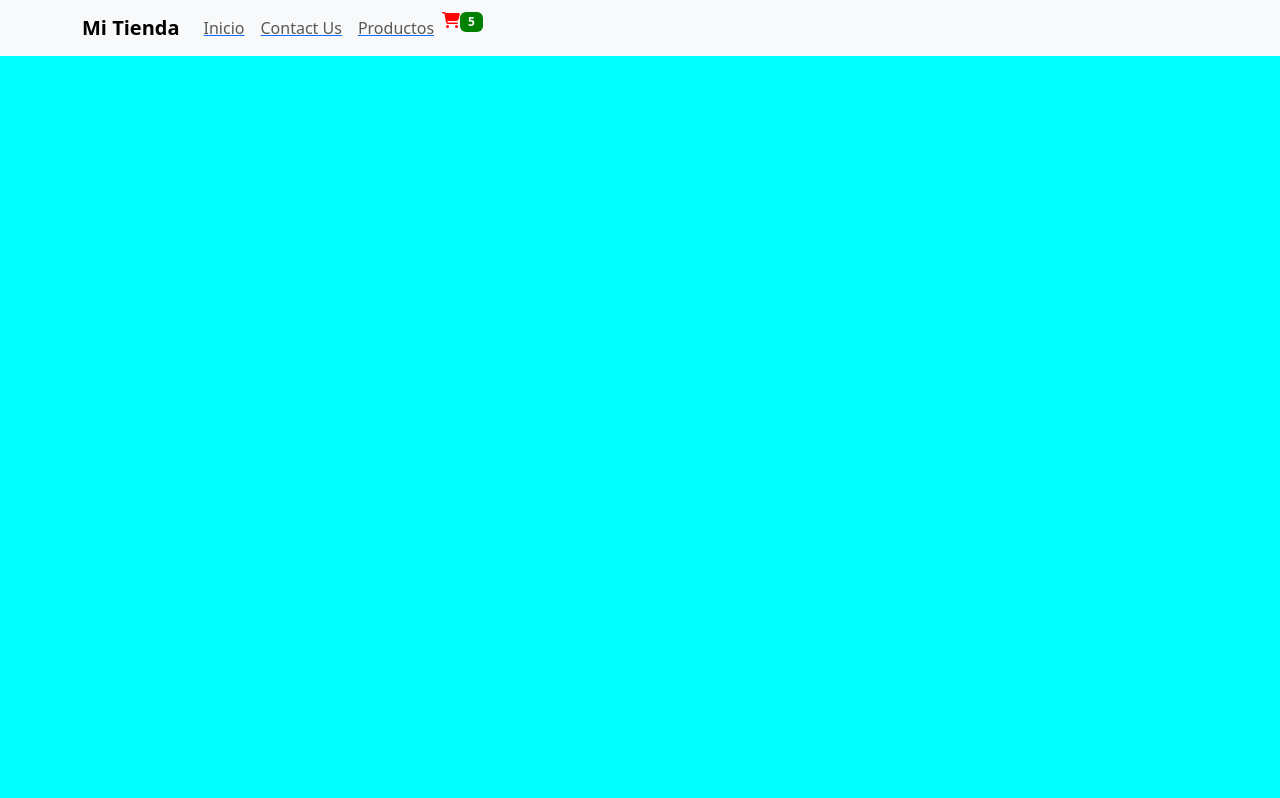
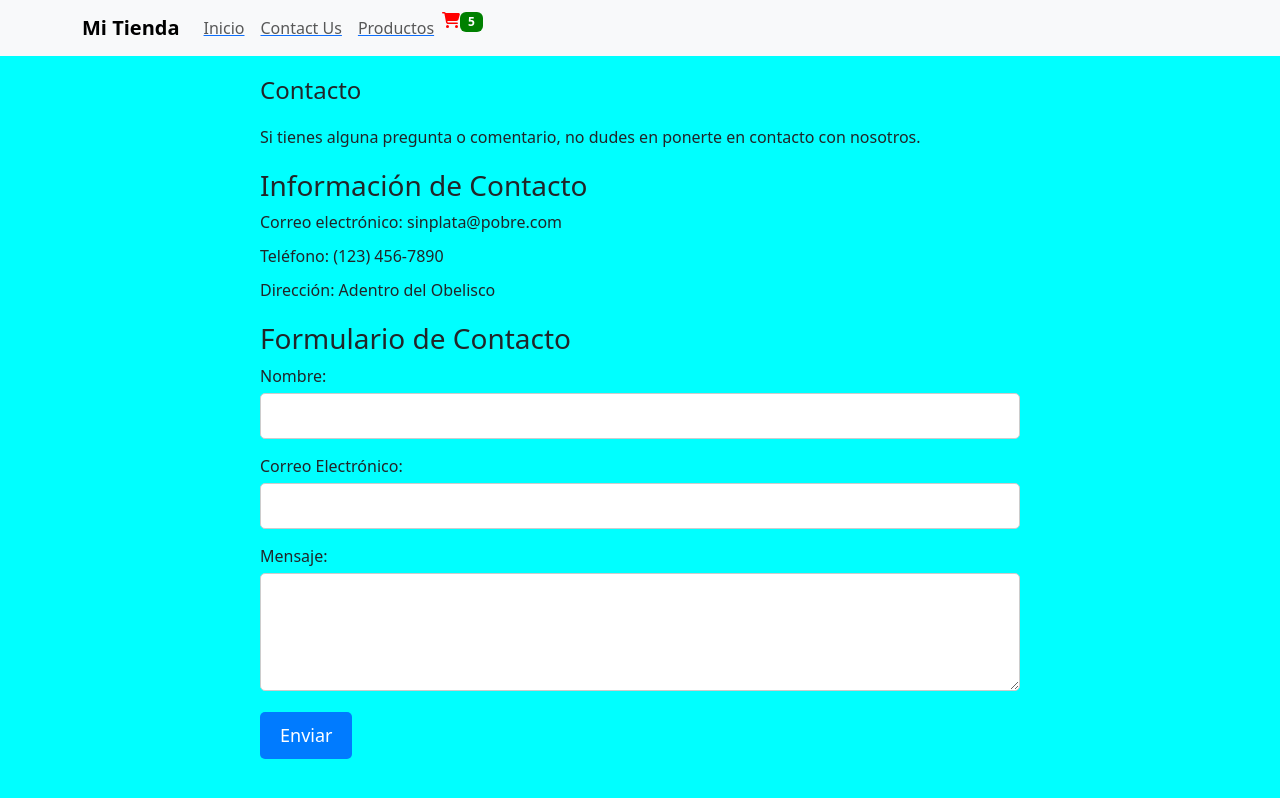
Before and after one commit to luchogalli/JS-coderhouse, a React (Vite) app: page /contacto in a window 1280 px wide. Built offline with nearby package versions, Linux system fonts and the light colour scheme.

Commit message:
casi me hace llorar

```diff
--- a/src/App.jsx
+++ b/src/App.jsx
@@ -2,6 +2,7 @@ import React from 'react';
 import Navbar from './assets/components/NavBar.jsx';
 import ItemListContainer from './assets/components/ItemListContainer.jsx';
 import Catalog from './assets/components/Catalogo.jsx';
+import Contacto from './assets/components/contacto.jsx'; // Importa el componente de Contacto
 import 'bootstrap/dist/css/bootstrap.min.css';
 import { BrowserRouter, Routes, Route } from 'react-router-dom';
 import { products } from './assets/components/Productos.jsx';
@@ -15,8 +16,9 @@ function App() {
         <Routes>
           <Route path="/Home" element={<ItemListContainer greeting="¡Bienvenido a nuestra tienda en línea!" />} />
           <Route path="/Catalogo" element={<Catalog products={products} />} />
-          {/* Ruta para el detalle de producto */}
           <Route path="/Catalogo/:id" element={<ProductDetail products={products} />} />
+
+          <Route path="/contacto" element={<Contacto />} />
         </Routes>
       </div>
     </BrowserRouter>
--- a/src/assets/components/ProductDetail.jsx
+++ b/src/assets/components/ProductDetail.jsx
@@ -1,9 +1,13 @@
   import React from 'react';
-  import { useParams } from 'react-router-dom';
+  import { useParams, useNavigate } from 'react-router-dom';
 
   const ProductDetail = ({ products }) => {
     const { id } = useParams();
+    const navigate = useNavigate();
     const product = products.find((p) => p.id === parseInt(id, 10));
+    const GoBack = () => {
+      navigate('/Catalogo')
+    }
 
     if (!product) {
       return <div>Producto no encontrado.</div>;
@@ -14,6 +18,7 @@
         <h2>Detalle del Producto</h2>
         <h3>{product.name}</h3>
         <p>{product.description}</p>
+        <button onClick={GoBack}>Go Back</button>
       </div>
     );
   };
--- /dev/null
+++ b/src/assets/components/contacto.css
@@ -0,0 +1,60 @@
+.contact-container {
+    max-width: 800px;
+    margin: 0 auto;
+    padding: 20px;
+  }
+
+
+  .contact-container h2 {
+    font-size: 24px;
+    margin-bottom: 20px;
+  }
+
+
+  .contact-container ul {
+    list-style: none;
+    padding: 0;
+  }
+
+  .contact-container li {
+    margin-bottom: 10px;
+  }
+
+
+  .contact-form {
+    margin-top: 20px;
+  }
+
+  .contact-form label {
+    display: block;
+    margin-bottom: 5px;
+  }
+
+  .contact-form input,
+  .contact-form textarea {
+    width: 100%;
+    padding: 10px;
+    margin-bottom: 15px;
+    border: 1px solid #ccc;
+    border-radius: 5px;
+    font-size: 16px;
+  }
+
+  .contact-form button {
+    background-color: #007bff;
+    color: #fff;
+    border: none;
+    padding: 10px 20px;
+    border-radius: 5px;
+    font-size: 18px;
+    cursor: pointer;
+  }
+
+  .contact-form button:hover {
+    background-color: #0056b3;
+  }
+
+
+  .contact-info {
+    margin-top: 20px;
+  }
--- /dev/null
+++ b/src/assets/components/contacto.jsx
@@ -0,0 +1,39 @@
+import React from 'react';
+import './Contacto.css';
+
+const Contacto = () => {
+  return (
+    <div className="contact-container">
+      <h2>Contacto</h2>
+      <p>Si tienes alguna pregunta o comentario, no dudes en ponerte en contacto con nosotros.</p>
+      <div className="contact-info">
+        <h3>Información de Contacto</h3>
+        <ul>
+          <li>Correo electrónico: sinplata@pobre.com</li>
+          <li>Teléfono: (123) 456-7890</li>
+          <li>Dirección: Adentro del Obelisco</li>
+        </ul>
+      </div>
+      <div className="contact-form">
+        <h3>Formulario de Contacto</h3>
+        <form>
+          <div>
+            <label htmlFor="nombre">Nombre:</label>
+            <input type="text" id="nombre" name="nombre" />
+          </div>
+          <div>
+            <label htmlFor="correo">Correo Electrónico:</label>
+            <input type="email" id="correo" name="correo" />
+          </div>
+          <div>
+            <label htmlFor="mensaje">Mensaje:</label>
+            <textarea id="mensaje" name="mensaje" rows="4" />
+          </div>
+          <button type="submit">Enviar</button>
+        </form>
+      </div>
+    </div>
+  );
+};
+
+export default Contacto;
```
